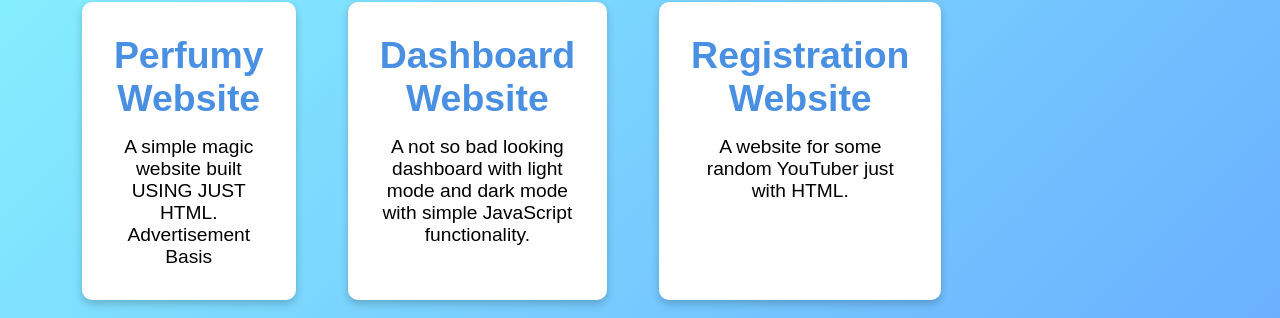
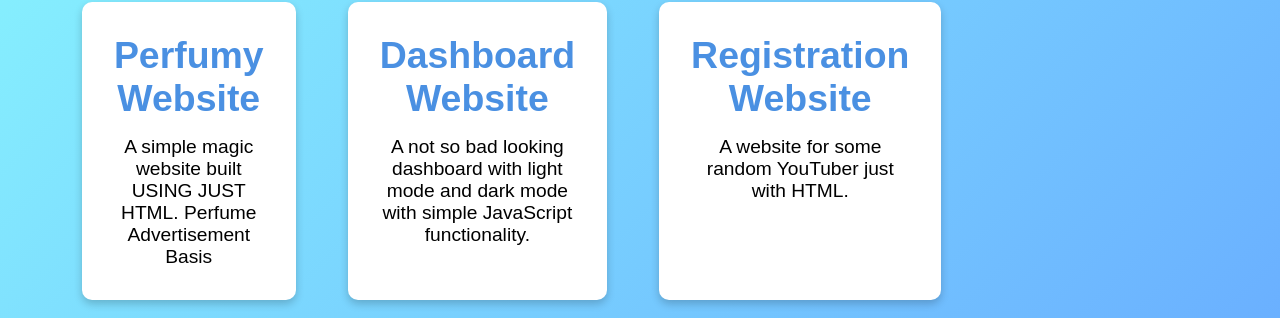
Before and after one commit to S-Sham-Sundar/sham-s-porfolio, a plain HTML site: page index.html in a window 1280 px wide. Shown: the part 1889-2207 px from the top of the page. Drawn offline with Linux system fonts and the light colour scheme.

Commit message:
Update index.html
perfumy update
from just ad basis to perfume ad basis

```diff
--- a/index.html
+++ b/index.html
@@ -88,7 +88,7 @@
                     <a href="https://s-sham-sundar.github.io/perfumy-website/" class="card-link">
                         <div class="project-card">
                             <h3>Perfumy Website</h3>
-                            <p>A simple magic website built USING JUST HTML. Advertisement Basis</p>
+                            <p>A simple magic website built USING JUST HTML. Perfume Advertisement Basis</p>
                         </div>
                     </a>
                     <a href="https://s-sham-sundar.github.io/dashboard-project/" class="card-link">
```
